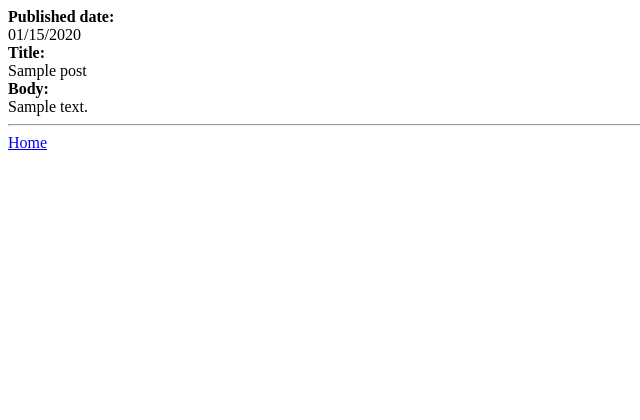
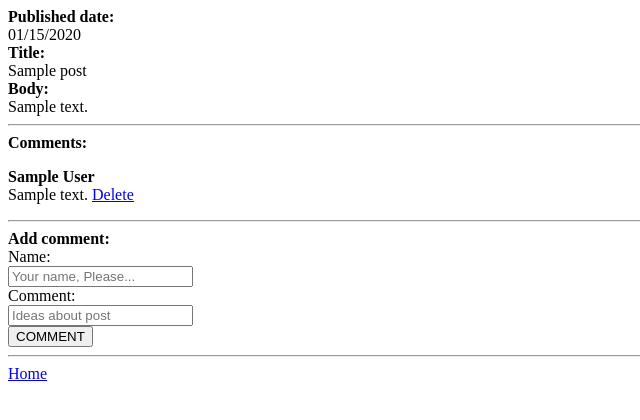
Before and after one commit to nodirshox/phpblog, a PHP site: page /myblog/pages/post.php?id=1 in a window 1280 px wide. Shown: the top 420 px of the page, without its empty margins (0-640 px from the left). Run offline with PHP 8.4, Linux system fonts and the light colour scheme; tables that the repository leaves empty or names only in its code hold one stand-in row (values such as "Sample post").

Commit message:
Added some exceptions and improvements

```diff
--- a/index.php
+++ b/index.php
@@ -7,9 +7,8 @@
     <?php
         $sql = "SELECT * FROM post ORDER BY id DESC";
         $result = $conn->query($sql);
-
+        $total = 0;
         if ($result->num_rows > 0) {
-                $total = 0;
                 // Output data of each post
                 while($row = $result->fetch_assoc()) {
                     $total+=1;
--- a/new.php
+++ b/new.php
@@ -1,8 +1,10 @@
 <?php
     require 'include/header.php';
 	if ($_SERVER['REQUEST_METHOD'] === 'POST') {
-        $title =  $_POST['title'];
-        $body = $_POST['body'];
+        $title = mysqli_real_escape_string($conn, $_POST['title']);
+        $title = str_replace('"', "'", $title);
+        $body = mysqli_real_escape_string($conn, $_POST['body']);
+        $body = str_replace('"', "'", $body);
         //SQL
         $sql = "INSERT INTO post (title, body) VALUES ('$title', '$body')";
         //Insert
--- a/pages/post.php
+++ b/pages/post.php
@@ -1,12 +1,38 @@
 <?php
     require '../include/header.php';
-    if( isset($_GET['id']) ) {
-        $id = $_GET['id'];
-		$res = mysqli_query($conn, "SELECT title, body, date FROM post WHERE id='$id'");
-		$row = mysqli_fetch_array($res);
+    //Show the body
+    if ($_SERVER['REQUEST_METHOD'] === 'GET') {
+        if( isset($_GET['id']) ) {
+            $id = $_GET['id'];
+            $res = mysqli_query($conn, "SELECT title, body, id, date FROM post WHERE id='$id'");
+            $row = mysqli_fetch_array($res);
+
+            $com = "SELECT * FROM comment WHERE post_id='$id' ORDER BY id DESC";
+            $comments = $conn->query($com);
+        }
+        $timeStamp = $row['date'];
+        $timeStamp = date( "m/d/Y", strtotime($timeStamp));
     }
-    $timeStamp = $row['date'];
-    $timeStamp = date( "m/d/Y", strtotime($timeStamp));
+    //Add comment
+    if ($_SERVER['REQUEST_METHOD'] === 'POST') {
+        $author = mysqli_real_escape_string($conn, $_POST['author']);
+        $author = str_replace('"', "'", $author);
+        $body = mysqli_real_escape_string($conn, $_POST['comment']);
+        $body = str_replace('"', "'", $body);
+
+        $post_id =  $_POST['post_id'];
+        $sql = "INSERT INTO comment (author, body, post_id) VALUES ('$author', '$body', '$post_id')";
+        //Insert
+        if (mysqli_query($conn, $sql)) {
+            echo "Commented. <a href='post.php?id={$post_id}'> View the post</a>";
+            header('Refresh: 5; URL=post.php?id=<?php $post_id; ?>');
+        } else {
+            echo "Error: " . $sql . "<br>" . mysqli_error($conn);
+        }
+        mysqli_close($conn);
+    }
+    //Show body if method GET
+    if ($_SERVER['REQUEST_METHOD'] === 'GET') {
 ?>
     <b>Published date:</b><br />
     <?= $timeStamp; ?><br />
@@ -14,7 +40,35 @@
     <?php echo $row["title"]; ?> <br />
     <b>Body:</b><br />
     <?php echo $row['body']; ?>
+    <hr>
+    <b>Comments:</b><br />
+    <?php
+        if ($comments->num_rows > 0) {
+            // Output data of each post
+            while($comm = $comments->fetch_assoc()) {
+                ?>
+                <p>
+                    <b><?= $comm['author']; ?></b><br />
+                    <?= $comm["body"]; ?> <u><a href="delete_comment.php?id=<?= $comm['id']; ?>">Delete</a></u></p>
+                <hr>
+                <?php
+            }
+        } else {
+        echo "There is no comments.<br />";
+        }
+        $conn->close();
+    ?>
+    <b>Add comment:</b>
+    <form action="post.php" method="POST">
+        <input type="hidden" name="post_id" value="<?php echo $row['id']; ?>">
+        Name:<br />
+        <input type="text" name="author" id="author" placeholder="Your name, Please..." autocomplete="off" required><br />
+        Comment:<br />
+        <input type="text" name="comment" id="comment" placeholder="Ideas about post" autocomplete="off" required><br />
+        <input type="submit" value="COMMENT">
+    </form>
 
 <?php
+    }
     require '../include/footer.php';
 ?>
```
Also changed, not shown: pages/delete.php (+11 -5 lines), pages/delete_comment.php (added, +35 -0 lines), pages/edit.php (+18 -12 lines), 1 other file.
